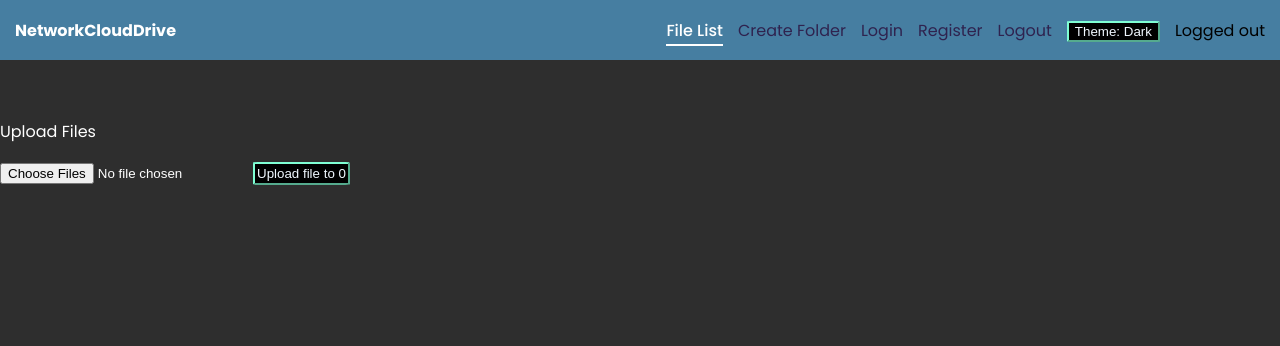
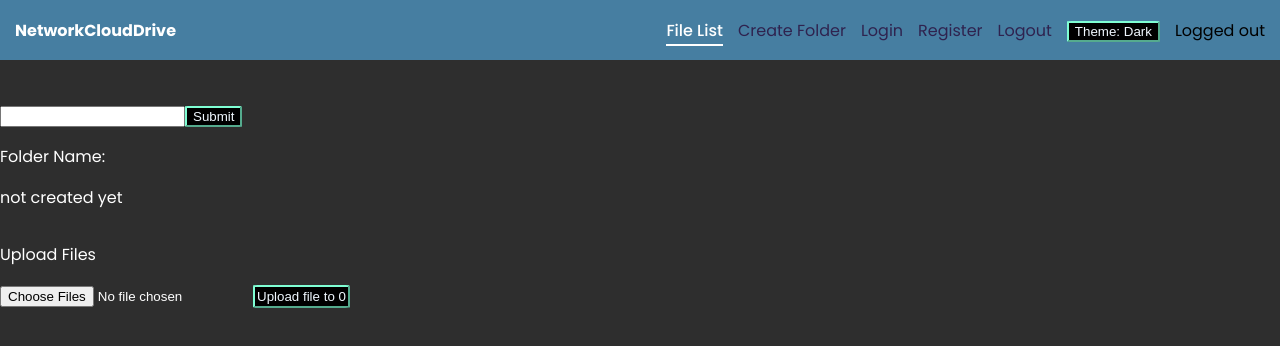
Before and after one commit to Aksellercan/NetworkCloudDriveReactOld, a React (Create React App) app: page / in a window 1280 px wide. Shown: the top 346 px of the page. Built offline with nearby package versions, Linux system fonts and the light colour scheme; no server answers.

Commit message:
fix ellipsis and add create folder function to file list view

```diff
--- a/src/App.tsx
+++ b/src/App.tsx
@@ -1,6 +1,6 @@
 import { BrowserRouter as Router, Routes, Route } from "react-router-dom";
 import { Register } from "./Pages/Register"
-import { CreateFolder } from "./Pages/CreateFolder";
+import { CreateFolderPage } from "./Pages/CreateFolderPage";
 import { DownloadPage } from "./Pages/DownloadPage";
 import { UploadPage } from "./Pages/UploadPage";
 import { Layout } from "./Layout";
@@ -13,7 +13,7 @@ function App() {
             <Routes>
                 <Route element={<Layout />}>
                     <Route path="/" element={<List />} />
-                    <Route path="/create/folder" element={<CreateFolder />} />
+                    <Route path="/create/folder" element={<CreateFolderPage />} />
                     <Route path="/download" element={<DownloadPage />} />
                     <Route path="/login" element={<Login />} />
                     <Route path="/upload" element={<UploadPage />} />
--- a/src/Components/FileList.tsx
+++ b/src/Components/FileList.tsx
@@ -4,6 +4,7 @@ import no_thumbnail_file from "../Media/file.png"
 import folderIcon from "../Media/folder.png"
 import { UploadButton } from "./UploadButton";
 import "../Styles/filelist.css"
+import { CreateFolder } from "../Functions/CreateFolder";
 
 export function FileList() {
     const [getfolderId, setFolderId] = useState(0);
@@ -73,7 +74,7 @@ export function FileList() {
     }
 
     async function getFileList(current_folderid: number) {
-        const response = await fetchFileList(current_folderid);
+        let response = await fetchFileList(current_folderid);
         const infoResponse = await fetchFileInfo(current_folderid);
         const fileList = document.getElementById("fileList")!;
         setCurrentFolderName(infoResponse.name);
@@ -86,8 +87,8 @@ export function FileList() {
             test.append(goBackFunc);
         }
 
-
-        for (let i = 0; i < response.folders.length; i++) {
+        response.folders.sort((a: { name: string; }, b: { name: string; }) => a.name.localeCompare(b.name));
+        for (let i: number = 0; i < response.folders.length; i++) {
             const folderDiv = document.createElement("div");
             folderDiv.className = "folder";
             const folderLink = document.createElement("p");
@@ -104,7 +105,8 @@ export function FileList() {
             fileList.append(folderDiv);
         }
 
-        for (let i = 0; i < response.files.length; i++) {
+        response.files.sort((a: { name: string; }, b: { name: string; }) => a.name.localeCompare(b.name));
+        for (let i: number = 0; i < response.files.length; i++) {
             const fileDiv = document.createElement("div");
             fileDiv.className = "file";
             const fileLink = document.createElement("p");
@@ -134,6 +136,7 @@ export function FileList() {
 
     return (<div style={{ display: "flex", flexDirection: "column" }}>
         <h1>{currentFolderName}</h1>
+        <CreateFolder currentFolderId={getfolderId}/>
         <UploadButton currentFolderId={getfolderId} />
         <div id="navigationDiv"></div>
         <div id="list-outer" className="fileListDiv">
--- /dev/null
+++ b/src/Functions/CreateFolder.tsx
@@ -0,0 +1,48 @@
+import { useState, useRef } from "react";
+
+type CreateFolderCurrentFolderProps = {
+    currentFolderId: number
+}
+
+export function CreateFolder({ currentFolderId }: CreateFolderCurrentFolderProps ) {
+    const [folderName, setFolderName] = useState("");
+    const [response, setResponse] = useState("not created yet");
+    const folderInput = useRef(null);
+
+    function handleFolderNameChange(e: React.ChangeEvent<HTMLInputElement>) {
+        setFolderName(e.currentTarget.value);
+    }
+
+    async function handleSubmition() {
+        const bodyJson = { folder_id: currentFolderId, name: folderName };
+        const response = await fetch(
+            `${process.env.REACT_APP_API_URL}/api/file/create/folder`,
+            {
+                method: "POST",
+                credentials: "include",
+                headers: {
+                    "Content-Type": "application/json",
+                },
+                body: JSON.stringify(bodyJson),
+            }
+        )
+            .then((res) => res.json())
+            .catch((e) => console.error(e));
+
+        setResponse(`Created: ID ${response.id} Name ${response.name}`);
+    }
+
+    return (
+        <div>
+            <input
+                type="text"
+                onChange={handleFolderNameChange}
+                value={folderName}
+                ref={folderInput}
+            />
+            <button onClick={handleSubmition}>Submit</button>
+            <p>Folder Name: {folderName}</p>
+            <p>{response}</p>
+        </div>
+    );
+}
--- a/src/Pages/CreateFolder.tsx
+++ b/src/Pages/CreateFolderPage.tsx
@@ -1,7 +1,7 @@
 import { useState } from "react";
 import { convertToNumber } from "../Functions/Numbers";
 
-export function CreateFolder() {
+export function CreateFolderPage() {
     const [folderId, setFolderId] = useState(0);
     const [folderName, setFolderName] = useState("");
     const [response, setResponse] = useState("not created yet");
--- a/src/Styles/filelist.css
+++ b/src/Styles/filelist.css
@@ -1,40 +1,49 @@
-.fileDiv, .folderDiv {
+.fileDiv,
+.folderDiv {
     display: flex;
     flex-wrap: wrap;
-    gap: 16px;
+    gap: 12px;
+    padding: 15px;
 }
 
-.fileDiv>div {
+.folderDiv>div, .fileDiv>div {
     width: 150px;
+    height: 200px;
     border: 1px solid #ccc;
     padding: 10px;
     border-radius: 8px;
 }
 
 @media only screen and (max-width: 500px) {
-    .fileDiv>div {
+    .fileDiv>div, .folderDiv>div {
         width: 95px;
     }
 }
 
-.folder, .file {
-    text-overflow: ellipsis;
-    overflow: hidden;
-    white-space: nowrap;
+.folder,
+.file {
     display: flex;
     max-height: max-content;
     flex-direction: column;
     font-size: small;
 }
 
-.file>img, .folder>img {
+.file>p, .folder>div {
+    text-overflow: ellipsis;
+    overflow: hidden;
+    white-space: nowrap;
+}
+
+.file>img,
+.folder>img {
     width: 100%;
     height: 100%;
     max-width: 250px;
     max-height: 150px;
 }
 
-.file:hover, .folder:hover {
+.file:hover,
+.folder:hover {
     background: linear-gradient(to bottom, #5972a7 5%, #637aad 100%);
     background-color: #5972a7;
 }
```
Also changed, not shown: 1 other file (tests, documents, lock files or other folders).
